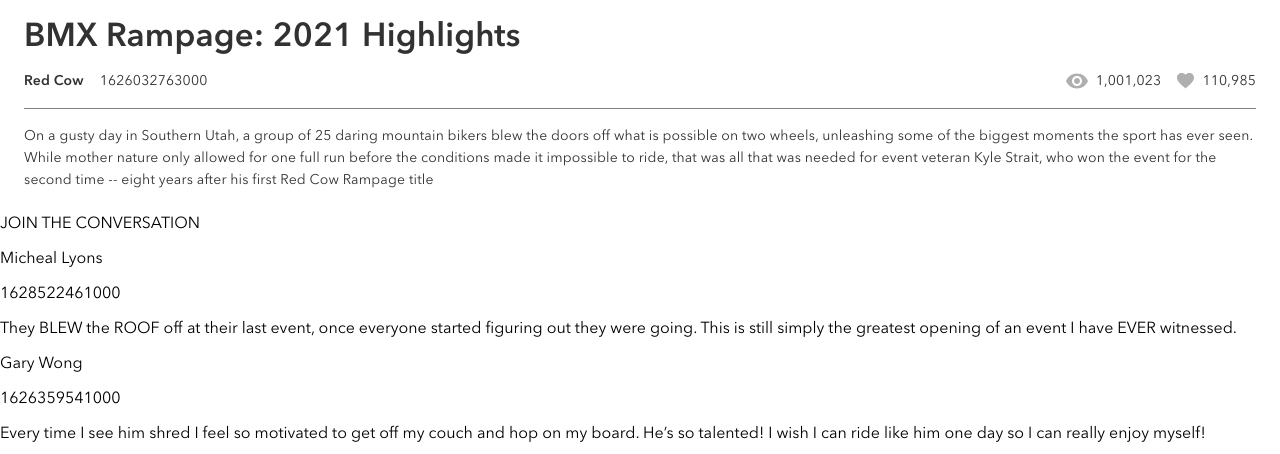
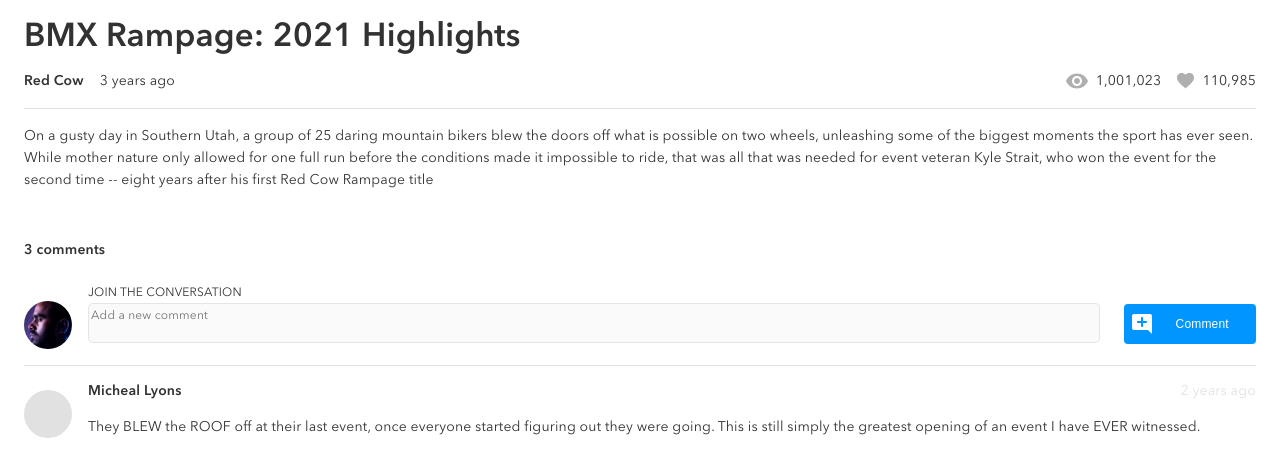
Before and after one commit to Mich-Elle-Lo/michelle-lo-brainflix, a React (Create React App) app: page / in a window 1280 px wide. Shown: the part 498-952 px from the top of the page. Built offline with nearby package versions, Linux system fonts and the light colour scheme.

Commit message:
touchups to comments

```diff
--- a/package.json
+++ b/package.json
@@ -6,6 +6,7 @@
     "@testing-library/jest-dom": "^5.17.0",
     "@testing-library/react": "^13.4.0",
     "@testing-library/user-event": "^13.5.0",
+    "moment": "^2.30.1",
     "react": "^18.2.0",
     "react-dom": "^18.2.0",
     "react-player": "^2.14.1",
--- a/src/App.js
+++ b/src/App.js
@@ -1,4 +1,5 @@
 import React, { useState, createContext } from "react";
+import moment from "moment";
 import "./styles/global.scss";
 import Header from "./components/header/Header";
 import VideoPlayer from "./components/video/VideoPlayer";
@@ -21,12 +22,17 @@ function App() {
 
   const filteredVideo = videos.filter((video) => video.id !== selectedVideo.id);
 
+  const formatTimeAgo = (timestamp) => {
+    return moment(timestamp).fromNow();
+  };
+
   return (
     <>
       <videoDescription.Provider
         value={{
           videos: videos,
           selectedVideo: selectedVideo,
+          formatTimeAgo: formatTimeAgo,
         }}
       >
         <Header />
--- a/src/components/Comments/Comments.js
+++ b/src/components/Comments/Comments.js
@@ -1,25 +1,70 @@
+import "./comments.scss";
+
 import { videoDescription } from "../../App";
 import { useContext } from "react";
+import commentAdd from "../../assets/Icons/add_comment.svg";
 
 export default function Comments() {
-  const { selectedVideo } = useContext(videoDescription);
+  const { selectedVideo, formatTimeAgo } = useContext(videoDescription);
 
   const comments = selectedVideo?.comments || [];
+  const commentsNum = comments.length;
+
   return (
     <>
       <div className="comments">
-        <div className="comments__form">JOIN THE CONVERSATION</div>
-        <div className="comments__card">
-          {comments.map((comment) => (
-            <div key={comment.id}>
-              <div className="comments__box">
-                <p>{comment.name}</p>
-                <p>{comment.timestamp}</p>
+        <div className="comments__num">{commentsNum} comments</div>
+        <div className="comments__form">
+          <form className="comments__wrapper">
+            <div className="comments__mobilebox">
+              <div className="comments__displaybox">
+                <div className="comments__displaypic"></div>
               </div>
-              <p>{comment.comment}</p>
+              <div className="comments__formbox">
+                <div className="comments__inputbox">
+                  <label className="comments__label" htmlFor="addComment">
+                    JOIN THE CONVERSATION
+                  </label>
+                  <textarea
+                    className="comments__input"
+                    id="addComment"
+                    type="text"
+                    spellcheck="true"
+                    placeholder="Add a new comment"
+                  />
+                </div>
+                <button className="comments__button" type="submit">
+                  <img
+                    className="comments__logo"
+                    src={commentAdd}
+                    alt="add comment logo"
+                  />
+                  Comment
+                  <div className="comments__emptybox"></div>
+                </button>
+              </div>
             </div>
-          ))}
+          </form>
         </div>
+
+        {comments.map((comment) => (
+          <div className="comments__card" key={comment.id}>
+            <div className="comments__displaybox">
+              <div className="comments__displaypic comments__displaypic--comment"></div>
+            </div>
+            <div className="comments__commentbox">
+              <div className="comments__nametime">
+                <p className="comments__name">{comment.name}</p>
+                <p className="comments__time">
+                  {formatTimeAgo(comment.timestamp)}
+                </p>
+              </div>
+              <div className="comments__comment">
+                <p className="comments__text">{comment.comment}</p>
+              </div>
+            </div>
+          </div>
+        ))}
       </div>
     </>
   );
--- a/src/components/Comments/comments.scss
+++ b/src/components/Comments/comments.scss
@@ -0,0 +1,172 @@
+@use "../../styles/partials/mixins" as *;
+@use "../../styles/partials/variables" as *;
+@use "../../styles/partials/typography" as *;
+
+.comments {
+  margin: 0;
+  background-color: $primary-white;
+  width: 100%;
+  height: auto;
+  padding-top: $m-padding-space;
+  padding-bottom: $m-padding-space;
+  padding-left: $m-padding-sides;
+  padding-right: $m-padding-sides;
+  color: $primary-black;
+  display: flex;
+  flex-direction: column;
+  align-items: flex-start;
+
+  @include tablet-breakpoint {
+    display: flex;
+    flex-direction: column;
+    justify-content: space-between;
+    padding-top: $t-padding-space;
+    padding-bottom: $t-padding-space;
+    padding-left: $t-padding-sides;
+    padding-right: $t-padding-sides;
+  }
+  &__num {
+    @include mobile-tablet-body-text-style;
+    color: $primary-black;
+  }
+  &__num {
+    font-weight: $bold-txt;
+  }
+  &__form {
+    width: 100%;
+    border-bottom: $divider-line;
+  }
+  &__wrapper {
+    display: flex;
+    width: 100%;
+    flex-direction: column;
+    justify-content: space-between;
+    align-items: baseline;
+  }
+  &__mobilebox {
+    display: flex;
+    width: 100%;
+    gap: 1rem;
+    padding-top: $m-padding-space;
+    padding-bottom: $m-padding-space;
+  }
+  &__displaybox {
+    width: 3rem;
+    height: 100%;
+    padding-top: 1.5rem;
+  }
+  &__displaypic {
+    background-image: url(../../assets/Images/Mohan-muruge.jpg);
+    @include background-cover;
+    padding: 0.5rem;
+    height: 3rem;
+    width: 3rem;
+    border-radius: 50%;
+    &--comment {
+      background-color: $secondary-mercury;
+      background-image: url("");
+    }
+  }
+  &__label {
+    @include mobile-tablet-labels-buttons-text-style;
+  }
+  &__formbox {
+    display: flex;
+    flex-direction: column;
+    justify-content: space-between;
+    align-items: flex-end;
+    width: 100%;
+    height: auto;
+    gap: 1.5rem;
+    @include tablet-breakpoint {
+      flex-direction: row;
+      justify-content: space-between;
+      width: 100%;
+    }
+  }
+  &__inputbox {
+    width: 100%;
+  }
+
+  &__input {
+    @include mobile-tablet-labels-buttons-text-style;
+    border: $form-border-default;
+    border-radius: $form-border-radius;
+    background-color: $secondary-alabaster;
+    width: 100%;
+    height: 7rem;
+    resize: none;
+    &:focus {
+      outline: none;
+      border: $form-border-active;
+    }
+    @include tablet-breakpoint {
+      height: $form-height-tablet;
+    }
+  }
+  .textarea {
+    font-family: Avenir Next LT Pro;
+  }
+  ::-webkit-input-placeholder {
+    font-family: Avenir Next LT Pro;
+  }
+  :-moz-placeholder {
+    font-family: Avenir Next LT Pro;
+  }
+  ::-moz-placeholder {
+    font-family: Avenir Next LT Pro;
+  }
+  :-ms-input-placeholder {
+    font-family: Avenir Next LT Pro;
+  }
+  &__button {
+    @include mobile-tablet-labels-buttons-text-style;
+    display: flex;
+    align-items: center;
+    justify-content: space-between;
+    background-color: $primary-blue;
+    width: $btn-mobile-width;
+    height: $btn-height;
+    border-radius: $btn-border-radius;
+    border: none;
+    color: $primary-white;
+
+    @include tablet-breakpoint {
+      width: $btn-tablet-width;
+      margin-bottom: 0.3rem;
+    }
+  }
+  &__card {
+    display: flex;
+    width: 100%;
+    gap: 1rem;
+    border-bottom: 0.063rem solid $secondary-mercury;
+  }
+
+  &__commentbox {
+    width: 100%;
+    display: flex;
+    flex-direction: column;
+  }
+  &__nametime {
+    display: flex;
+    justify-content: space-between;
+    align-items: center;
+  }
+  &__text {
+    margin-top: 0;
+    margin-bottom: 1rem;
+  }
+  &__name,
+  &__time,
+  &__text {
+    @include mobile-tablet-body-text-style;
+    color: $primary-black;
+  }
+  &__name {
+    font-weight: $bold-txt;
+  }
+  &__time {
+    color: $secondary-mercury;
+  }
+}
--- a/src/components/VideoData/VideoData.js
+++ b/src/components/VideoData/VideoData.js
@@ -5,7 +5,7 @@ import { videoDescription } from "../../App";
 import { useContext } from "react";
 
 export default function VideoData() {
-  const { selectedVideo } = useContext(videoDescription);
+  const { selectedVideo, formatTimeAgo } = useContext(videoDescription);
 
   return (
     <div className="videosection">
@@ -15,7 +15,7 @@ export default function VideoData() {
         <div className="videosection__subbox">
           <div className="videosection__channel">{selectedVideo.channel}</div>
           <div className="videosection__timestamp">
-            {selectedVideo.timestamp}
+            {formatTimeAgo(selectedVideo.timestamp)}
           </div>
         </div>
         <div className="videosection__subbox">
--- a/src/components/VideoData/VideoData.scss
+++ b/src/components/VideoData/VideoData.scss
@@ -41,7 +41,7 @@
   }
   &__underline {
     width: 100%;
-    border-bottom: 0.1rem solid grey;
+    border-bottom: $divider-line;
     @include tablet-breakpoint {
       &--mobile {
         display: none;
--- a/src/styles/partials/_mixins.scss
+++ b/src/styles/partials/_mixins.scss
@@ -160,7 +160,7 @@
   font-weight: $regular-txt;
   letter-spacing: $letter-spacing;
   @supports (font-size: clamp(0px, 0px, 0px)) {
-    font-size: clamp($mobileBodyTextSize, 3vw + 0.75rem, $desktopBodyTextSize);
+    font-size: clamp($mobileBodyTextSize, 4vw + 0.95rem, $desktopBodyTextSize);
     line-height: clamp($mobileBodyLineHeight, 2vw, $desktopBodyLineHeight);
     font-weight: $regular-txt;
     letter-spacing: $letter-spacing;
--- a/src/styles/partials/_variables.scss
+++ b/src/styles/partials/_variables.scss
@@ -88,3 +88,6 @@ $form-border-default: 0.0625rem solid #e5e5e5; // 1px to REM
 $form-border-active: 0.125rem solid #0077ff; // 2px to REM
 $form-border-error: 0.0625rem solid #d22d2d; // 1px to REM
 $form-border-radius: 0.3rem;
+
+//DIVIDER LINE
+$divider-line: 0.063rem solid $secondary-mercury;
```
Also changed, not shown: 1 other file (tests, documents, lock files or other folders).
